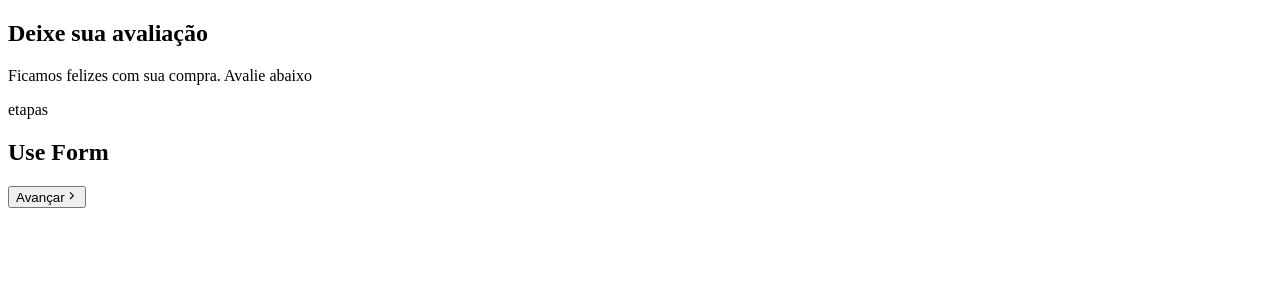
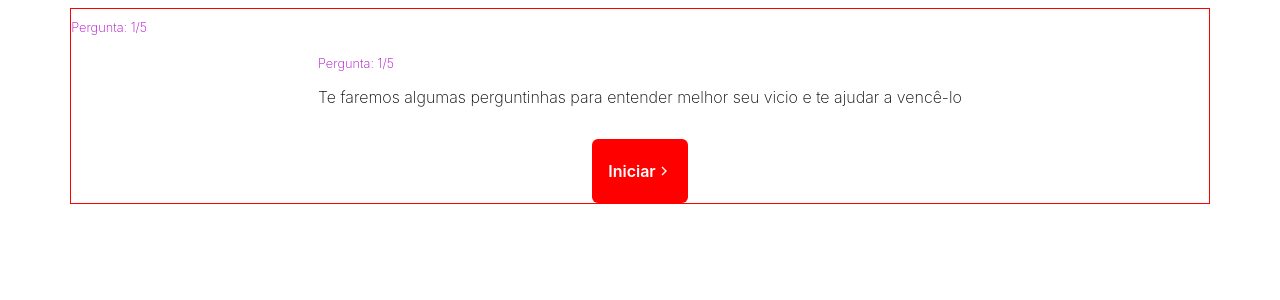
Before and after one commit to fdfborges/noCigarette, a React (Vite) app: page /Sondagem in a window 1280 px wide. Shown: the top 300 px of the page. Built offline with nearby package versions, Linux system fonts and the light colour scheme.

Commit message:
Criando o layout do questionario

```diff
--- a/src/App.scss
+++ b/src/App.scss
@@ -0,0 +1,8 @@
+* {
+    @import url('https://fonts.googleapis.com/css2?family=Inter:ital,opsz,wght@0,14..32,100..900;1,14..32,100..900&display=swap');
+
+    font-family: "Inter", sans-serif;
+    font-optical-sizing: auto;
+    font-weight: 200;
+    font-style: normal;
+}
--- a/src/components/FormStep.jsx
+++ /dev/null
@@ -1,49 +0,0 @@
-import React from 'react'
-import { GrFormNext, GrFormPrevious } from 'react-icons/gr';
-import { FiSend } from 'react-icons/fi';
-import Userform from './UserForm';
-import ReviewForm from './ReviewForm';
-import Thanks from './Thanks';
-import useForm from '../hooks/useform';
-
-function FormStep() {
-
-  const formComponents = [<Userform />, <ReviewForm />, <Thanks />]
-
-  const { currentSetp, currentComponent, changeStep, isLastStep, isFirstStep } = useForm(formComponents);
-
-  return (
-    <div className="FormStep">
-      <div className="header">
-        <h2>Deixe sua avaliação</h2>
-        <p>Ficamos felizes com sua compra. Avalie abaixo</p>
-      </div>
-      <div className="form-container">
-        <p>etapas</p>
-        <form action="" onSubmit={(e) => changeStep(currentSetp + 1, e)}>
-          <div className="inputs-container">{currentComponent}</div>
-          <div className="actions">
-            {!isFirstStep && (
-              <button type='button' onClick={() => changeStep(currentSetp - 1)}>
-                <GrFormPrevious />
-                Voltar
-              </button>
-            )}
-            {!isLastStep ? (
-              <button type='submit'>Avançar
-                <GrFormNext />
-              </button>
-            ) : (
-              <button type='button'>
-                Enviar
-                <FiSend />
-              </button>
-            )}
-          </div>
-        </form>
-      </div>
-    </div>
-  )
-}
-
-export default FormStep
--- /dev/null
+++ b/src/components/FormStep/FormStep.jsx
@@ -0,0 +1,53 @@
+import React from 'react'
+import './FormStep.scss';
+import { GrFormNext, GrFormPrevious } from 'react-icons/gr';
+import { FiSend } from 'react-icons/fi';
+import Quest0 from './Quest0';
+import Quest1 from './Quest1';
+import Quest2 from './Quest2';
+import Quest3 from './Quest3';
+import Quest4 from './Quest4';
+import useForm from '../../hooks/useform';
+
+function FormStep() {
+
+  const formComponents = [<Quest0 />, <Quest1 />, <Quest2 />, <Quest3 />, <Quest4 />] //Adicionar mais paginas ao formulário
+
+  const { currentSetp, currentComponent, changeStep, isLastStep, isFirstStep } = useForm(formComponents);
+
+  return (
+    <div className="FormStep">
+      <div className="containerFormStepBackground">
+        <div className="headerFormStep">
+          <h2>Pergunta: 1/5</h2>
+        </div>
+        <div className="form-container">
+          <form action="" onSubmit={(e) => changeStep(currentSetp + 1, e)}>
+            <div className="inputs-container">{currentComponent}</div>
+            <div className="actions">
+              {!isFirstStep && (
+                <button className='btnBack' type='button' onClick={() => changeStep(currentSetp - 1)}>
+                  <GrFormPrevious />
+                  Voltar
+                </button>
+              )}
+
+              {!isLastStep ? (
+                <button className='btnNext' type='submit'>Iniciar
+                  <GrFormNext />
+                </button>
+              ) : (
+                <button type='button'>
+                  Enviar
+                  <FiSend />
+                </button>
+              )}
+            </div>
+          </form>
+        </div>
+      </div>
+    </div>
+  )
+}
+
+export default FormStep
--- /dev/null
+++ b/src/components/FormStep/FormStep.scss
@@ -0,0 +1,116 @@
+@import '../../App.scss';
+
+.FormStep {
+    display: flex;
+    flex-direction: column;
+    align-items: center;
+    justify-content: center;
+    text-align: center;
+
+    .containerFormStepBackground {
+        border: 1px solid red;
+        width: 90%;
+    }
+
+
+    .headerFormStep {
+        h2 {
+            text-align: left;
+            font-size: 0.8rem;
+            font-weight: 200;
+            color: rgba($color: #af00ce, $alpha: 1.0)
+        }
+
+    }
+
+    form {
+        display: flex;
+        flex-direction: column;
+        align-items: center;
+
+        .actions {
+            margin-top: 1rem;
+            display: flex;
+            gap: 1rem;
+        }
+    }
+
+    .btnNext {
+        width: 6rem;
+        height: 4rem;
+        display: flex;
+        justify-content: center;
+        align-items: center;
+
+        border: none;
+        border-radius: 6px;
+        background-color: red;
+        color: white;
+        font-size: 1rem;
+        font-weight: 600;
+    }
+
+    .btnBack {
+        width: 6rem;
+        height: 4rem;
+        display: flex;
+        justify-content: center;
+        align-items: center;
+
+        border: none;
+        border-radius: 6px;
+        background-color: red;
+        color: white;
+        font-size: 1rem;
+        font-weight: 600;
+    }
+
+    .header-FormStep {}
+}
+
+.containerQuest1 {
+    display: flex;
+    flex-direction: column;
+    justify-content: center;
+    align-items: center;
+    margin: 0 0 4rem 0rem;
+    gap: 2rem;
+
+    h2 {
+        font-size: 2rem;
+    }
+
+    .InputQuest1_number {
+        width: 8rem;
+        height: 8rem;
+        display: flex;
+        text-align: center;
+
+        font-size: 3rem;
+
+        border-radius: 6px;
+        border: 2px solid red;
+    }
+}
+
+.ContainerQuest2 {
+
+    .Alternatives {
+        display: flex;
+        flex-direction: column;
+        width: 100%;
+        align-items: center;
+        gap: 1rem;
+        button {
+            width: 90%;
+            height: 4rem;
+            font-size: 1.4rem;
+            border-radius: 6px;
+            border: 2px solid purple;
+            background-color: white;
+            &:active{
+                background-color: rgba(128, 0, 128, 0.353);
+            }
+        }
+    }
+}
--- /dev/null
+++ b/src/components/FormStep/Quest0.jsx
@@ -0,0 +1,13 @@
+import React from 'react'
+import './FormStep.scss';
+
+export default function Quest1() {
+  return (
+    <>
+      <div className="headerFormStep">
+        <h2>Pergunta: 1/5</h2>
+        <p>Te faremos algumas perguntinhas para entender melhor seu vicio e te ajudar a vencê-lo</p>
+      </div>
+    </>
+  )
+}
--- /dev/null
+++ b/src/components/FormStep/Quest1.jsx
@@ -0,0 +1,11 @@
+import React from 'react'
+import './FormStep.scss';
+
+export default function Quest1() {
+  return (
+    <div className='containerQuest1'>
+        <h2>1. Há quantos anos você fuma?</h2>
+        <input className='InputQuest1_number' type="number" placeholder='2'/>
+    </div>
+  )
+}
--- /dev/null
+++ b/src/components/FormStep/Quest2.jsx
@@ -0,0 +1,14 @@
+import React from 'react'
+
+export default function Quest2() {
+  return (
+    <div className='containerQuest1 ContainerQuest2'>
+      <h2>2. Em um dia típico, quantos cigarros você fuma?</h2>
+      <div className="Alternatives">
+        <button type='button'>1 maços/dia</button>
+        <button type='button'>2 maços/dia</button>
+        <button type='button'>3 maços ou mais/dia</button>
+      </div>
+    </div>
+  )
+}
--- a/src/components/UserForm.jsx
+++ b/src/components/FormStep/Quest3.jsx
@@ -1,9 +1,9 @@
 import React from 'react'
 
-export default function UserForm() {
+export default function Quest3() {
   return (
     <div>
-        <h2>Use Form</h2>
+        <h2>Quest3</h2>
     </div>
   )
 }
--- a/src/components/Thanks.jsx
+++ b/src/components/FormStep/Quest4.jsx
@@ -1,9 +1,9 @@
 import React from 'react'
 
-export default function Thanks() {
+export default function Quest4() {
   return (
     <div>
-        <h2>Thanks</h2>
+        <h2>Quest4</h2>
     </div>
   )
 }
--- a/src/components/ReviewForm.jsx
+++ /dev/null
@@ -1,9 +0,0 @@
-import React from 'react'
-
-export default function ReviewForm() {
-  return (
-    <div>
-        <h2>Review Form</h2>
-    </div>
-  )
-}
--- a/src/hooks/useForm.jsx
+++ b/src/hooks/useForm.jsx
@@ -18,5 +18,6 @@ export default function useForm(steps) {
         changeStep,
         isLastStep: currentSetp + 1 === steps.length ? true : false,
         isFirstStep: currentSetp === 0 ? true : false,
+        isSecondStep: currentSetp === 1 ? true : false
     }
 }
--- a/src/pages/Home/Sondagem.jsx
+++ b/src/pages/Home/Sondagem.jsx
@@ -1,5 +1,5 @@
 import React, { useState } from 'react'
-import FormStep from '../../components/FormStep'
+import FormStep from '../../components/FormStep/FormStep'
 
 export default function Sondagem() {
 
```
